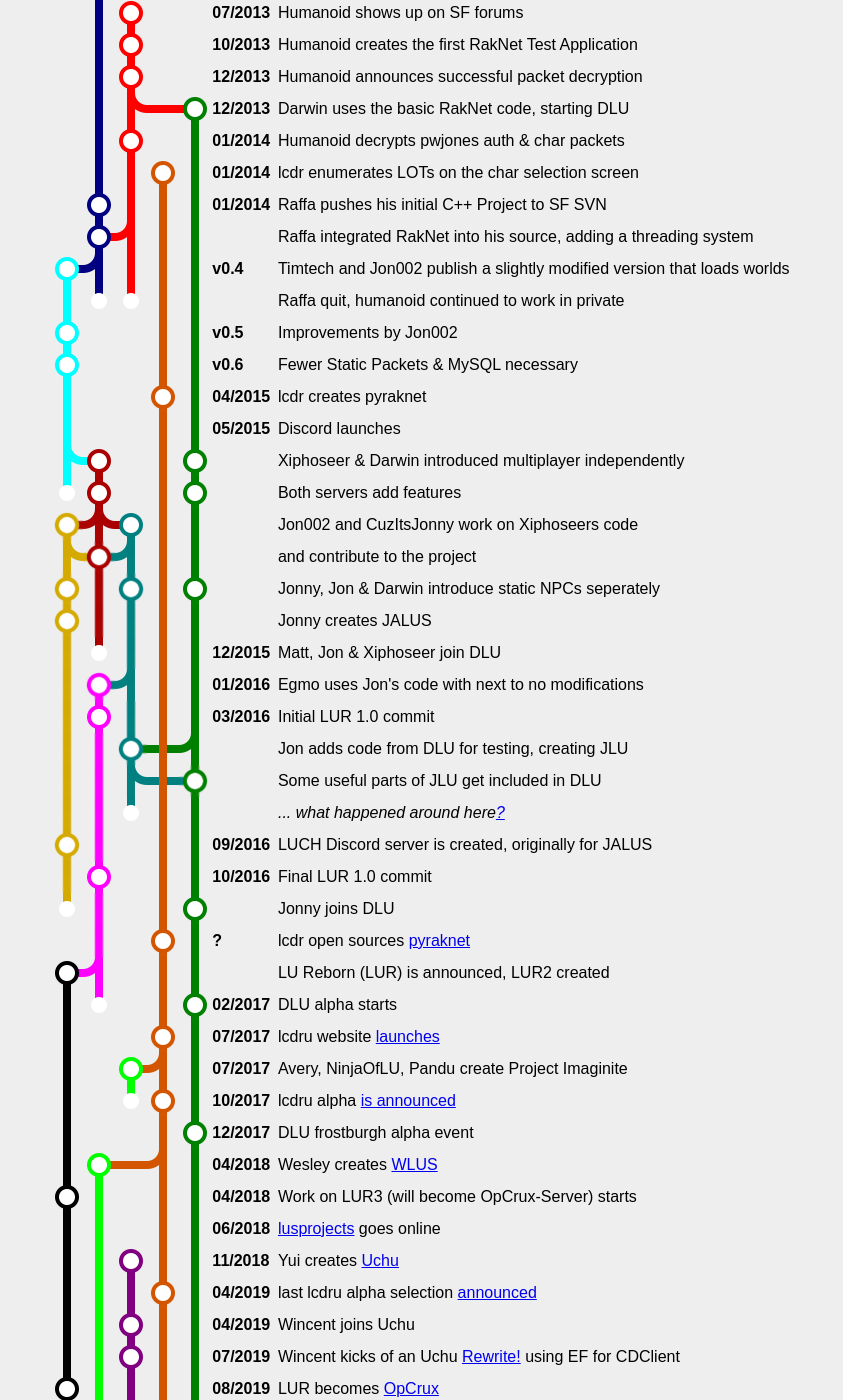
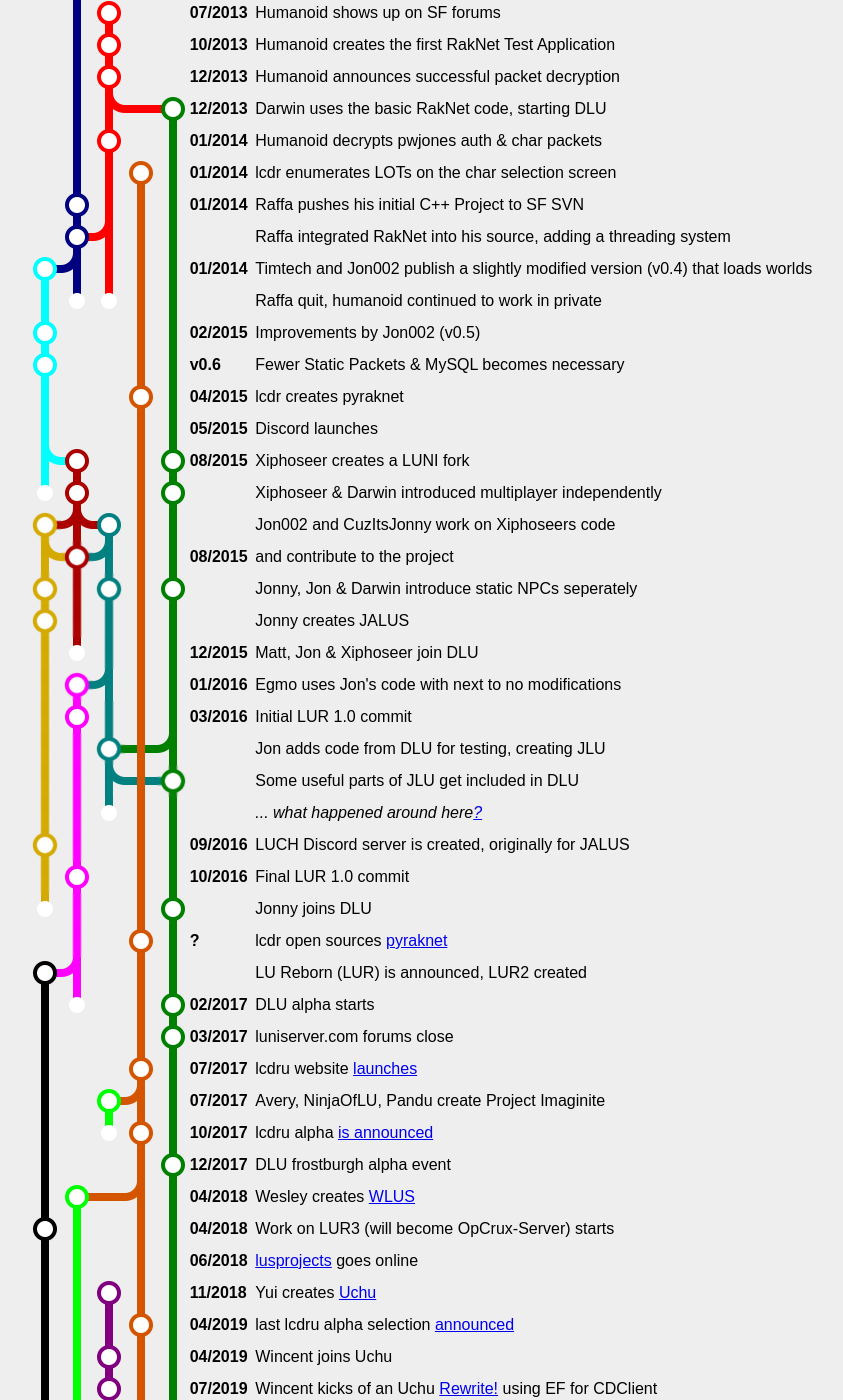
Before and after one commit to Xiphoseer/xiphoseer.github.com, a Jekyll site: the page flow/index.html, which Jekyll copies as it is, in a window 1280 px wide and 1400 px high, scrolled down 440 px. Shown: the whole window, without its empty margins (219-1062 px from the left). Built offline with Jekyll 4.4.1, drawn with Linux system fonts in a browser that asks for light colours.

Commit message:
flow: more old dates

```diff
--- a/flow/index.html
+++ b/flow/index.html
@@ -174,8 +174,8 @@
 				<td class="fi line M"></td>
 				<td class="fi line B"></td>
 				<td class="fi line C"></td>
-				<td class="v">v0.4</td>
-				<td>Timtech and Jon002 publish a slightly modified version that loads worlds</td>
+				<td class="v">01/2014</td>
+				<td>Timtech and Jon002 publish a slightly modified version (v0.4) that loads worlds</td>
 			</tr>
 			<tr>
 				<td class="fi line D"></td>
@@ -192,8 +192,8 @@
 				<td class="fi"></td>
 				<td class="fi line B"></td>
 				<td class="fi line C"></td>
-				<td class="v">v0.5</td>
-				<td>Improvements by Jon002</td>
+				<td class="v">02/2015</td>
+				<td>Improvements by Jon002 (v0.5)</td>
 			</tr>
 			<tr>
 				<td class="fi node D"></td>
@@ -202,7 +202,7 @@
 				<td class="fi line B"></td>
 				<td class="fi line C"></td>
 				<td class="v">v0.6</td>
-				<td>Fewer Static Packets &amp; MySQL necessary</td>
+				<td>Fewer Static Packets &amp; MySQL becomes necessary</td>
 			</tr>
 			<tr>
 				<td class="fi line D"></td>
@@ -228,8 +228,8 @@
 				<td class="fi"></td>
 				<td class="fi line B"></td>
 				<td class="fi node C"></td>
-				<td></td>
-				<td>Xiphoseer &amp; Darwin introduced multiplayer independently</td>
+				<td class="v">08/2015</td>
+				<td>Xiphoseer creates a LUNI fork</td>
 			</tr>
 			<tr>
 				<td class="fi end D"></td>
@@ -238,7 +238,7 @@
 				<td class="fi line B"></td>
 				<td class="fi node C"></td>
 				<td></td>
-				<td>Both servers add features</td>
+				<td>Xiphoseer &amp; Darwin introduced multiplayer independently</td>
 			</tr>
 			<tr>
 				<td class="fi start merge-right-E G"></td>
@@ -255,7 +255,7 @@
 				<td class="fi split-left F"></td>
 				<td class="fi line B"></td>
 				<td class="fi line C"></td>
-				<td></td>
+				<td class="v">08/2015</td>
 				<td>and contribute to the project</td>
 			</tr>
 			<tr>
@@ -383,6 +383,15 @@
 				<td class="fi node C"></td>
 				<td class="v">02/2017</td>
 				<td>DLU alpha starts</td>
+			</tr>
+			<tr>
+				<td class="fi line J"></td>
+				<td class="fi"></td>
+				<td class="fi"></td>
+				<td class="fi line B"></td>
+				<td class="fi node C"></td>
+				<td class="v">03/2017</td>
+				<td>luniserver.com forums close</td>
 			</tr>
 			<tr>
 				<td class="fi line J"></td>
```
